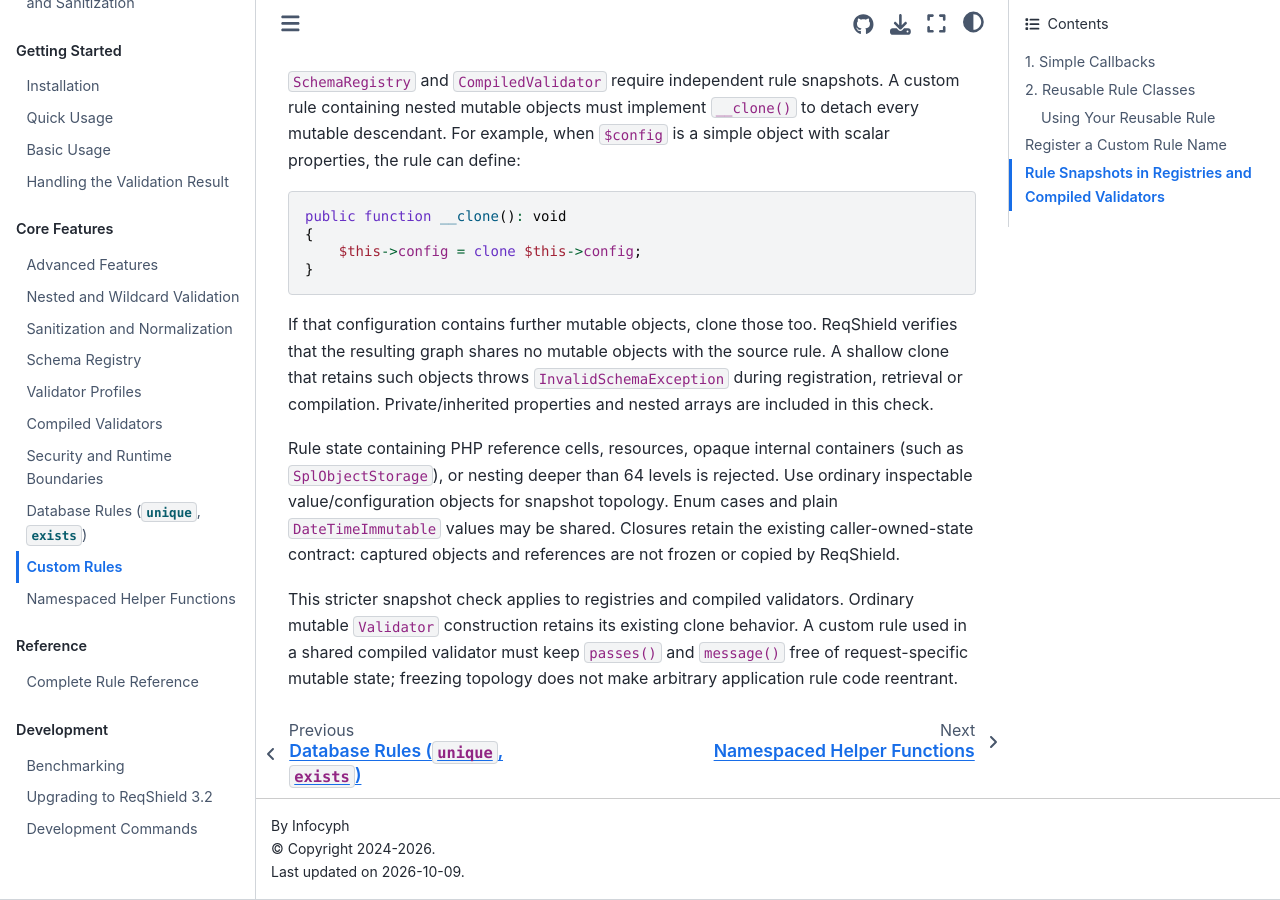
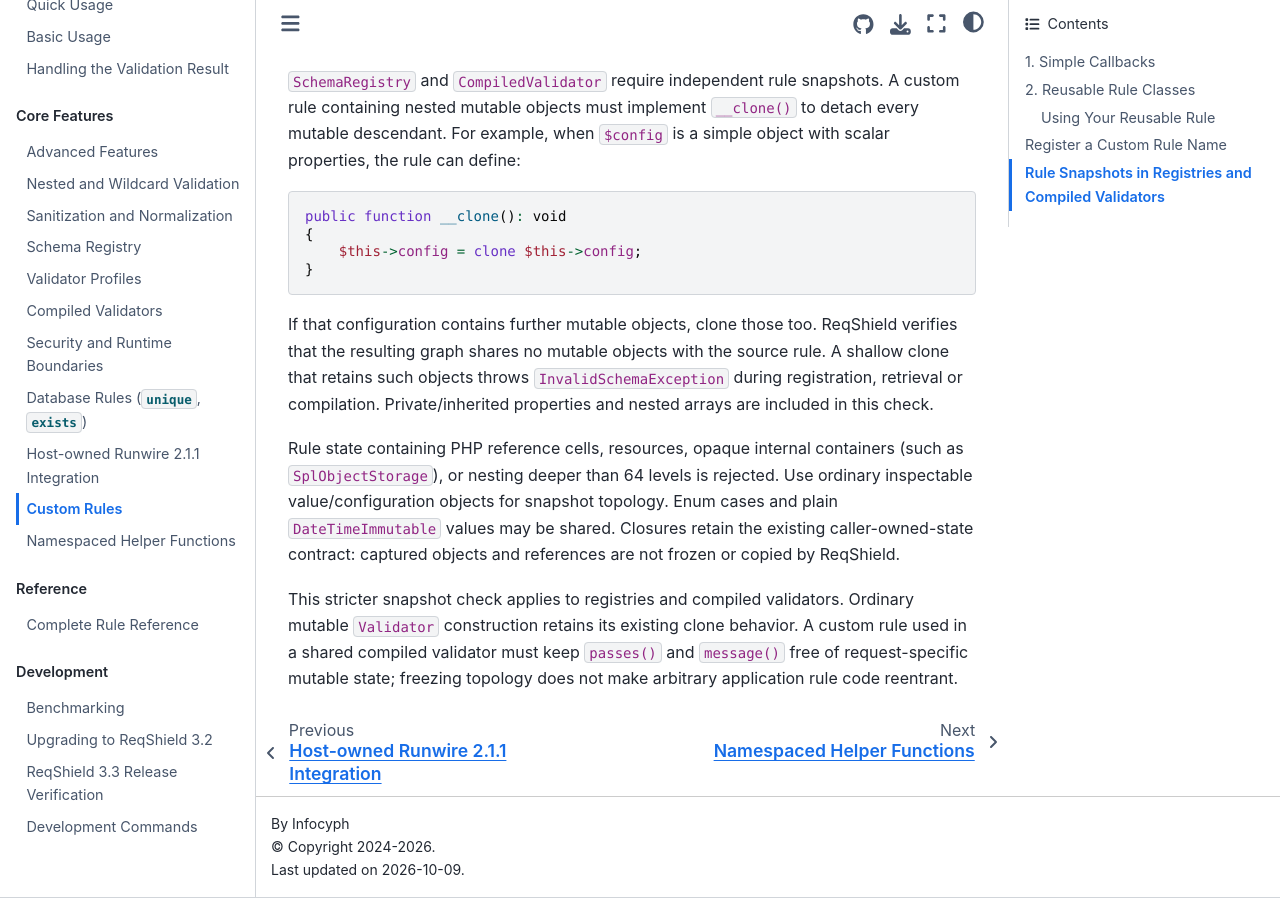
Before and after one commit to infocyph/ReqShield, a Sphinx documentation site: the page built from docs/custom-rules.rst, in a window 1280 px wide and 900 px high, scrolled down 2541 px. Built offline with Sphinx 7.4.7 and the Sphinx Book theme 1.1.4, drawn with Linux system fonts in a browser that asks for light colours; pages that are not in the unit, such as notebooks, are missing from menus; some of the changed text lies outside the part shown.

Commit message:
docs: link 3.3 Runwire, upgrade and release verification chapters

```diff
--- a/docs/index.rst
+++ b/docs/index.rst
@@ -56,6 +56,7 @@
    compiled-validators
    security-boundaries
    database-rules
+   runwire-integration
    custom-rules
    helper-functions
 
@@ -71,4 +72,6 @@
 
    benchmark
    upgrading-3.2
+   upgrading-3.3
+   release-3.3-verification
    development
```
